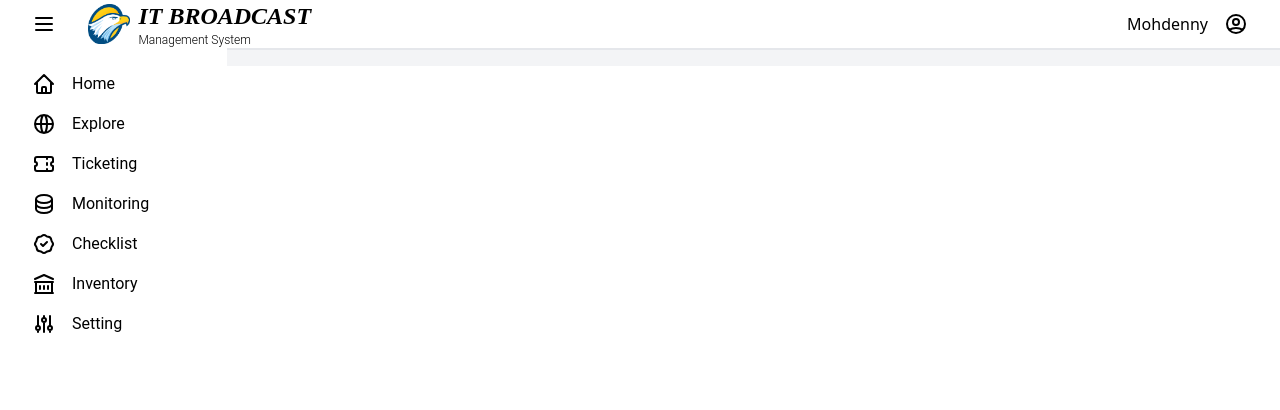
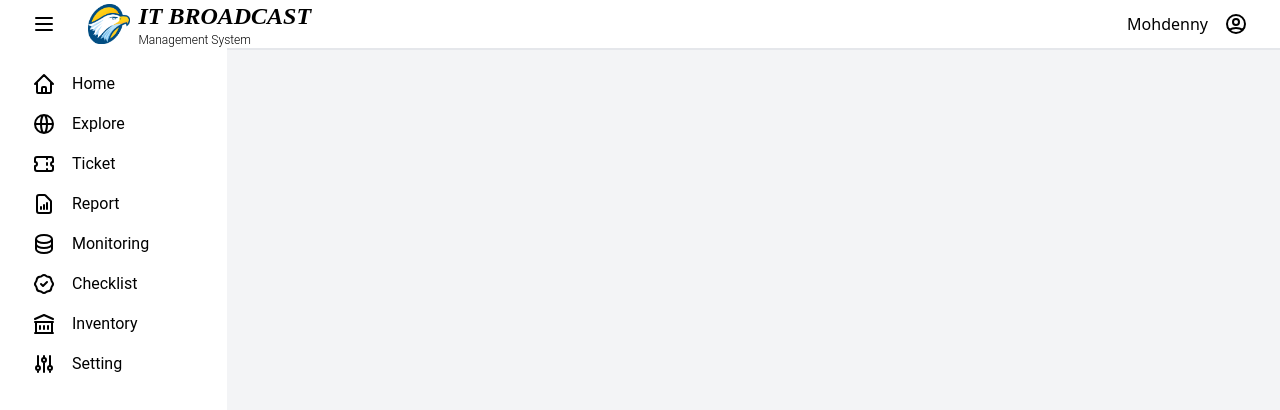
Before and after one commit to mohdenny/it_bs_superapp, a React (Create React App) app in the folder client/: page / in a window 1280 px wide. Shown: the top 410 px of the page. Built offline with nearby package versions, Linux system fonts and the light colour scheme.

Commit message:
import classnames, uselocation, sticky top

```diff
--- a/client/src/components/layout/Sidebar.js
+++ b/client/src/components/layout/Sidebar.js
@@ -1,9 +1,11 @@
 import React, { useState } from 'react'
 import { Link, useLocation } from 'react-router-dom'
+import classnames from 'classnames'
 
 
 const Sidebar = ({ children }) => {
     const [ toggleMenu, setToggleMenu ] = useState(false)
+    const location = useLocation()
 
     const handleToggle = () => {
         setToggleMenu(!toggleMenu)
@@ -11,7 +13,7 @@ const Sidebar = ({ children }) => {
 
     return (
         <>
-            <nav className="px-8 py-1 flex flex-row items-center justify-between h-12 w-full">
+            <nav className="bg-white px-8 py-1 flex flex-row items-center justify-between h-12 w-full sticky top-0">
                 <div className="flex flex-row space-x-8 h-full">
                     <button className="h-full" onClick={handleToggle}>
                         <svg xmlns="http://www.w3.org/2000/svg" className="h-full w-6" fill="none" viewBox="0 0 24 24" stroke="currentColor">
@@ -38,81 +40,207 @@ const Sidebar = ({ children }) => {
             <div className="flex flex-row space-x-4 font-roboto">
                 {
                     !toggleMenu &&
-                    <div className="h-full w-64 py-4">
+                    <div className="bg-white sticky top-12 h-full w-64 py-4">
                         <Link
-                            className="hover:bg-gray-200 h-10 w-full flex px-8 space-x-4 content-center"
+                            className={classnames("hover:bg-gray-200 h-10 w-full flex px-8 space-x-4 content-center", {
+                                'bg-gray-300' : location.pathname === '/dashboard'
+                            })}
                             to={'/dashboard'}
                             aria-current="page"
                         >
+                            {
+                                location.pathname === '/dashboard' ? (
+                                    <svg xmlns="http://www.w3.org/2000/svg" className="h-full w-6" viewBox="0 0 20 20" fill="currentColor">
+                                        <path d="M10.707 2.293a1 1 0 00-1.414 0l-7 7a1 1 0 001.414 1.414L4 10.414V17a1 1 0 001 1h2a1 1 0 001-1v-2a1 1 0 011-1h2a1 1 0 011 1v2a1 1 0 001 1h2a1 1 0 001-1v-6.586l.293.293a1 1 0 001.414-1.414l-7-7z" />
+                                    </svg>
+                                ) : (
                                     <svg xmlns="http://www.w3.org/2000/svg" className="h-full w-6" fill="none" viewBox="0 0 24 24" stroke="currentColor">
                                         <path strokeLinecap="round" strokeLinejoin="round" strokeWidth="2" d="M3 12l2-2m0 0l7-7 7 7M5 10v10a1 1 0 001 1h3m10-11l2 2m-2-2v10a1 1 0 01-1 1h-3m-6 0a1 1 0 001-1v-4a1 1 0 011-1h2a1 1 0 011 1v4a1 1 0 001 1m-6 0h6" />
                                     </svg>
-                            <button className="h-full w-auto">Home</button>
+                                )
+                            }
+
+                            <button className={classnames("h-full w-auto", {
+                                'font-bold' : location.pathname === '/dashboard'
+                            })}>
+                                Home
+                            </button>
                         </Link>
                         <Link
-                            className="hover:bg-gray-200 h-10 w-full flex px-8 space-x-4 content-center"
+                            className={classnames("hover:bg-gray-200 h-10 w-full flex px-8 space-x-4 content-center", {
+                                'bg-gray-300' : location.pathname === '/explore'
+                            })}
                             to={'/explore'}
                             aria-current="page"
                         >
+                            {
+                                location.pathname === '/explore' ? (
+                                    <svg xmlns="http://www.w3.org/2000/svg" className="h-full w-6" viewBox="0 0 20 20" fill="currentColor">
+                                        <path fill-rule="evenodd" d="M4.083 9h1.946c.089-1.546.383-2.97.837-4.118A6.004 6.004 0 004.083 9zM10 2a8 8 0 100 16 8 8 0 000-16zm0 2c-.076 0-.232.032-.465.262-.238.234-.497.623-.737 1.182-.389.907-.673 2.142-.766 3.556h3.936c-.093-1.414-.377-2.649-.766-3.556-.24-.56-.5-.948-.737-1.182C10.232 4.032 10.076 4 10 4zm3.971 5c-.089-1.546-.383-2.97-.837-4.118A6.004 6.004 0 0115.917 9h-1.946zm-2.003 2H8.032c.093 1.414.377 2.649.766 3.556.24.56.5.948.737 1.182.233.23.389.262.465.262.076 0 .232-.032.465-.262.238-.234.498-.623.737-1.182.389-.907.673-2.142.766-3.556zm1.166 4.118c.454-1.147.748-2.572.837-4.118h1.946a6.004 6.004 0 01-2.783 4.118zm-6.268 0C6.412 13.97 6.118 12.546 6.03 11H4.083a6.004 6.004 0 002.783 4.118z" clip-rule="evenodd" />
+                                    </svg>
+                                ) : (
                                     <svg xmlns="http://www.w3.org/2000/svg" className="h-full w-6" fill="none" viewBox="0 0 24 24" stroke="currentColor">
                                         <path strokeLinecap="round" strokeLinejoin="round" strokeWidth="2" d="M21 12a9 9 0 01-9 9m9-9a9 9 0 00-9-9m9 9H3m9 9a9 9 0 01-9-9m9 9c1.657 0 3-4.03 3-9s-1.343-9-3-9m0 18c-1.657 0-3-4.03-3-9s1.343-9 3-9m-9 9a9 9 0 019-9" />
                                     </svg>
-                            <button className="h-full w-auto">Explore</button>
+                                )
+                            }
+
+                            <button className={classnames("h-full w-auto", {
+                                'font-bold' : location.pathname === '/explore'
+                            })}>
+                                Explore
+                            </button>
                         </Link>
                         <Link
-                            className="hover:bg-gray-200 h-10 w-full flex px-8 space-x-4 content-center"
-                            to={'/ticketing'}
+                            className={classnames("hover:bg-gray-200 h-10 w-full flex px-8 space-x-4 content-center", {
+                                'bg-gray-300' : location.pathname === '/ticket'
+                            })}
+                            to={'/ticket'}
                             aria-current="page"
                         >
+                            {
+                                location.pathname === '/ticket' ? (
+                                    <svg xmlns="http://www.w3.org/2000/svg" className="h-full w-6" viewBox="0 0 20 20" fill="currentColor">
+                                        <path d="M2 6a2 2 0 012-2h12a2 2 0 012 2v2a2 2 0 100 4v2a2 2 0 01-2 2H4a2 2 0 01-2-2v-2a2 2 0 100-4V6z" />
+                                    </svg>
+                                ) : (
                                     <svg xmlns="http://www.w3.org/2000/svg" className="h-full w-6" fill="none" viewBox="0 0 24 24" stroke="currentColor">
                                         <path strokeLinecap="round" strokeLinejoin="round" strokeWidth="2" d="M15 5v2m0 4v2m0 4v2M5 5a2 2 0 00-2 2v3a2 2 0 110 4v3a2 2 0 002 2h14a2 2 0 002-2v-3a2 2 0 110-4V7a2 2 0 00-2-2H5z" />
                                     </svg>
-                            <button className="h-full w-auto">Ticketing</button>
+                                )
+                            }
+                            <button className={classnames("h-full w-auto", {
+                                'font-bold' : location.pathname === '/ticket'
+                            })}>
+                                Ticket
+                            </button>
                         </Link>
                         <Link
-                            className="hover:bg-gray-200 h-10 w-full flex px-8 space-x-4 content-center"
+                            className={classnames("hover:bg-gray-200 h-10 w-full flex px-8 space-x-4 content-center", {
+                                'bg-gray-300' : location.pathname === '/report'
+                            })}
+                            to={'/report'}
+                            aria-current="page"
+                        >
+                            {
+                                location.pathname === '/report' ? (
+                                    <svg xmlns="http://www.w3.org/2000/svg" className="h-full w-6" viewBox="0 0 20 20" fill="currentColor">
+                                        <path fill-rule="evenodd" d="M6 2a2 2 0 00-2 2v12a2 2 0 002 2h8a2 2 0 002-2V7.414A2 2 0 0015.414 6L12 2.586A2 2 0 0010.586 2H6zm2 10a1 1 0 10-2 0v3a1 1 0 102 0v-3zm2-3a1 1 0 011 1v5a1 1 0 11-2 0v-5a1 1 0 011-1zm4-1a1 1 0 10-2 0v7a1 1 0 102 0V8z" clip-rule="evenodd" />
+                                    </svg>
+                                ) : (
+                                    <svg xmlns="http://www.w3.org/2000/svg" className="h-full w-6" fill="none" viewBox="0 0 24 24" stroke="currentColor">
+                                        <path strokeLinecap="round" strokeLinejoin="round" strokeWidth="2" d="M9 17v-2m3 2v-4m3 4v-6m2 10H7a2 2 0 01-2-2V5a2 2 0 012-2h5.586a1 1 0 01.707.293l5.414 5.414a1 1 0 01.293.707V19a2 2 0 01-2 2z" />
+                                    </svg>
+                                )
+                            }
+                            <button className={classnames("h-full w-auto", {
+                                'font-bold' : location.pathname === '/report'
+                            })}>
+                                Report
+                            </button>
+                        </Link>
+                        <Link
+                            className={classnames("hover:bg-gray-200 h-10 w-full flex px-8 space-x-4 content-center", {
+                                'bg-gray-300' : location.pathname === '/monitoring'
+                            })}
                             to={'/monitoring'}
                             aria-current="page"
                         >
+                            {
+                                location.pathname === '/monitoring' ? (
+                                    <svg xmlns="http://www.w3.org/2000/svg" className="h-full w-6" viewBox="0 0 20 20" fill="currentColor">
+                                        <path d="M3 12v3c0 1.657 3.134 3 7 3s7-1.343 7-3v-3c0 1.657-3.134 3-7 3s-7-1.343-7-3z" />
+                                        <path d="M3 7v3c0 1.657 3.134 3 7 3s7-1.343 7-3V7c0 1.657-3.134 3-7 3S3 8.657 3 7z" />
+                                        <path d="M17 5c0 1.657-3.134 3-7 3S3 6.657 3 5s3.134-3 7-3 7 1.343 7 3z" />
+                                    </svg>
+                                ) : (
                                     <svg xmlns="http://www.w3.org/2000/svg" className="h-full w-6" fill="none" viewBox="0 0 24 24" stroke="currentColor">
                                         <path strokeLinecap="round" strokeLinejoin="round" strokeWidth="2" d="M4 7v10c0 2.21 3.582 4 8 4s8-1.79 8-4V7M4 7c0 2.21 3.582 4 8 4s8-1.79 8-4M4 7c0-2.21 3.582-4 8-4s8 1.79 8 4m0 5c0 2.21-3.582 4-8 4s-8-1.79-8-4" />
                                     </svg>
-                            <button className="h-full w-auto">Monitoring</button>
+                                )
+                            }
+                            <button className={classnames("h-full w-auto", {
+                                'font-bold' : location.pathname === '/monitoring'
+                            })}>
+                                Monitoring
+                            </button>
                         </Link>
                         <Link
-                            className="hover:bg-gray-200 h-10 w-full flex px-8 space-x-4 content-center"
+                            className={classnames("hover:bg-gray-200 h-10 w-full flex px-8 space-x-4 content-center", {
+                                'bg-gray-300' : location.pathname === '/checklist'
+                            })}
                             to={'/checklist'}
                             aria-current="page"
                         >
+                            {
+                                location.pathname === '/checklist' ? (
+                                    <svg xmlns="http://www.w3.org/2000/svg" className="h-full w-6" viewBox="0 0 20 20" fill="currentColor">
+                                        <path fill-rule="evenodd" d="M6.267 3.455a3.066 3.066 0 001.745-.723 3.066 3.066 0 013.976 0 3.066 3.066 0 001.745.723 3.066 3.066 0 012.812 2.812c.051.643.304 1.254.723 1.745a3.066 3.066 0 010 3.976 3.066 3.066 0 00-.723 1.745 3.066 3.066 0 01-2.812 2.812 3.066 3.066 0 00-1.745.723 3.066 3.066 0 01-3.976 0 3.066 3.066 0 00-1.745-.723 3.066 3.066 0 01-2.812-2.812 3.066 3.066 0 00-.723-1.745 3.066 3.066 0 010-3.976 3.066 3.066 0 00.723-1.745 3.066 3.066 0 012.812-2.812zm7.44 5.252a1 1 0 00-1.414-1.414L9 10.586 7.707 9.293a1 1 0 00-1.414 1.414l2 2a1 1 0 001.414 0l4-4z" clip-rule="evenodd" />
+                                    </svg>
+                                ) : (
                                     <svg xmlns="http://www.w3.org/2000/svg" className="h-full w-6" fill="none" viewBox="0 0 24 24" stroke="currentColor">
                                         <path strokeLinecap="round" strokeLinejoin="round" strokeWidth="2" d="M9 12l2 2 4-4M7.835 4.697a3.42 3.42 0 001.946-.806 3.42 3.42 0 014.438 0 3.42 3.42 0 001.946.806 3.42 3.42 0 013.138 3.138 3.42 3.42 0 00.806 1.946 3.42 3.42 0 010 4.438 3.42 3.42 0 00-.806 1.946 3.42 3.42 0 01-3.138 3.138 3.42 3.42 0 00-1.946.806 3.42 3.42 0 01-4.438 0 3.42 3.42 0 00-1.946-.806 3.42 3.42 0 01-3.138-3.138 3.42 3.42 0 00-.806-1.946 3.42 3.42 0 010-4.438 3.42 3.42 0 00.806-1.946 3.42 3.42 0 013.138-3.138z" />
                                     </svg>
-                            <button className="h-full w-auto">Checklist</button>
+                                )
+                            }
+                            <button className={classnames("h-full w-auto", {
+                                'font-bold' : location.pathname === '/checklist'
+                            })}>
+                                Checklist
+                            </button>
                         </Link>
                         <Link
-                            className="hover:bg-gray-200 h-10 w-full flex px-8 space-x-4 content-center"
+                            className={classnames("hover:bg-gray-200 h-10 w-full flex px-8 space-x-4 content-center", {
+                                'bg-gray-300' : location.pathname === '/inventory'
+                            })}
                             to={'/inventory'}
                             aria-current="page"
                         >
+                            {
+                                location.pathname === '/inventory' ? (
+                                    <svg xmlns="http://www.w3.org/2000/svg" className="h-full w-6" viewBox="0 0 20 20" fill="currentColor">
+                                        <path fill-rule="evenodd" d="M10.496 2.132a1 1 0 00-.992 0l-7 4A1 1 0 003 8v7a1 1 0 100 2h14a1 1 0 100-2V8a1 1 0 00.496-1.868l-7-4zM6 9a1 1 0 00-1 1v3a1 1 0 102 0v-3a1 1 0 00-1-1zm3 1a1 1 0 012 0v3a1 1 0 11-2 0v-3zm5-1a1 1 0 00-1 1v3a1 1 0 102 0v-3a1 1 0 00-1-1z" clip-rule="evenodd" />
+                                    </svg>
+                                ) : (
                                     <svg xmlns="http://www.w3.org/2000/svg" className="h-full w-6" fill="none" viewBox="0 0 24 24" stroke="currentColor">
                                         <path strokeLinecap="round" strokeLinejoin="round" strokeWidth="2" d="M8 14v3m4-3v3m4-3v3M3 21h18M3 10h18M3 7l9-4 9 4M4 10h16v11H4V10z" />
                                     </svg>
-                            <button className="h-full w-auto">Inventory</button>
+                                )
+                            }
+                            <button className={classnames("h-full w-auto", {
+                                'font-bold' : location.pathname === '/inventory'
+                            })}>
+                                Inventory
+                            </button>
                         </Link>
                         <Link
-                            className="hover:bg-gray-200 h-10 w-full flex px-8 space-x-4 content-center"
+                            className={classnames("hover:bg-gray-200 h-10 w-full flex px-8 space-x-4 content-center", {
+                                'bg-gray-300' : location.pathname === '/setting'
+                            })}
                             to={'/setting'}
                             aria-current="page"
                         >
+                            {
+                                location.pathname === '/setting' ? (
+                                    <svg xmlns="http://www.w3.org/2000/svg" class="h-full w-6" viewBox="0 0 20 20" fill="currentColor">
+                                        <path d="M5 4a1 1 0 00-2 0v7.268a2 2 0 000 3.464V16a1 1 0 102 0v-1.268a2 2 0 000-3.464V4zM11 4a1 1 0 10-2 0v1.268a2 2 0 000 3.464V16a1 1 0 102 0V8.732a2 2 0 000-3.464V4zM16 3a1 1 0 011 1v7.268a2 2 0 010 3.464V16a1 1 0 11-2 0v-1.268a2 2 0 010-3.464V4a1 1 0 011-1z" />
+                                    </svg>
+                                ) : (
                                     <svg xmlns="http://www.w3.org/2000/svg" className="h-full w-6" fill="none" viewBox="0 0 24 24" stroke="currentColor">
                                         <path strokeLinecap="round" strokeLinejoin="round" strokeWidth="2" d="M12 6V4m0 2a2 2 0 100 4m0-4a2 2 0 110 4m-6 8a2 2 0 100-4m0 4a2 2 0 110-4m0 4v2m0-6V4m6 6v10m6-2a2 2 0 100-4m0 4a2 2 0 110-4m0 4v2m0-6V4" />
                                     </svg>
-                            <button className="h-full w-auto">Setting</button>
+                                )
+                            }
+                            <button className={classnames("h-full w-auto", {
+                                'font-bold' : location.pathname === '/setting'
+                            })}>
+                                Setting
+                            </button>
                         </Link>
                     </div>
                 }
 
-                <div className="bg-gray-100 border-t-2 h-full w-full">
+                <div className=" bg-gray-100 overflow-y-auto border-t-2 h-screen w-full">
                     {children}
                 </div>
             </div>
```
Lines whose indentation alone changed are shown as unchanged.
